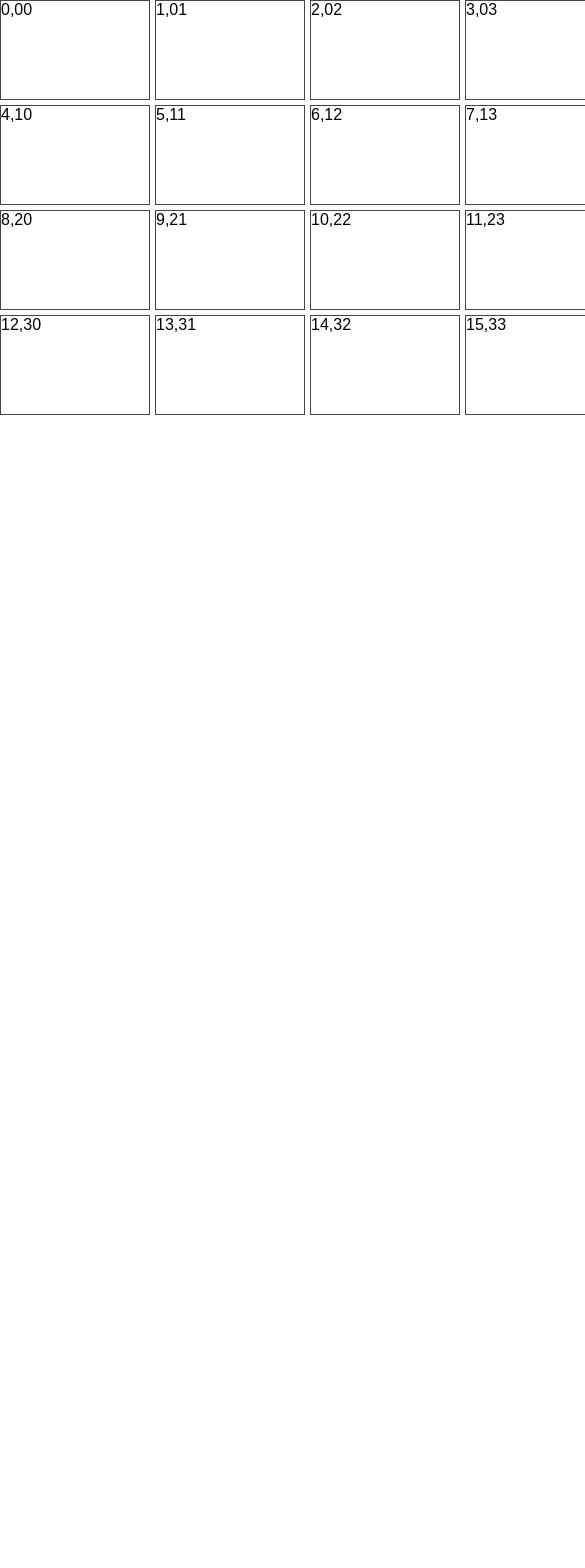
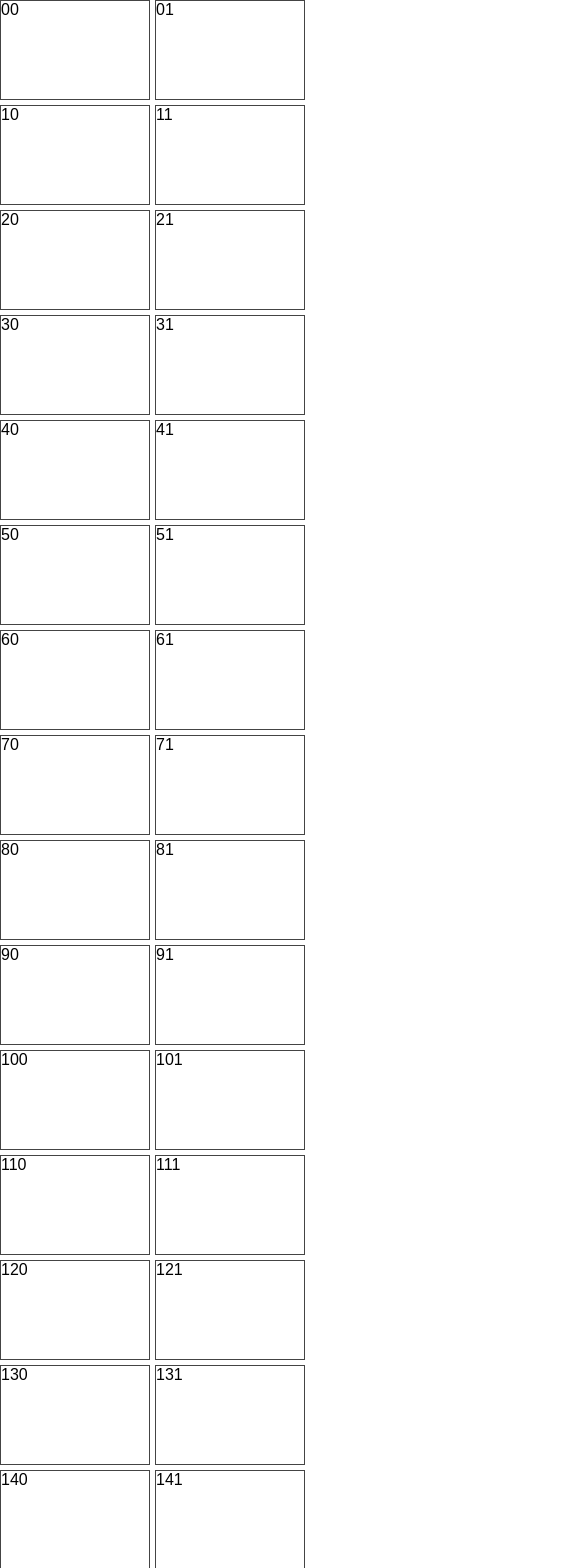
Before and after one commit to BennyCarlsson/GridBlockThingie, a React (Create React App) app: page / in a window 390 px wide. Shown: the top 1568 px of the page, 585 px wide, since content can reach past the window. Before the commit the page ends 844 px from the top, so only its background shows below. Built offline with nearby package versions, Linux system fonts and the light colour scheme.

Commit message:
change rowDivideNumber to 4 or 2 to make grid work with 4 or 2 columns

```diff
--- a/src/App.css
+++ b/src/App.css
@@ -10,3 +10,11 @@
 .standardGridBlock{
 
 }
+@media only screen and (max-width:767px){
+  .container{
+    display: grid;
+    grid-template-columns: repeat(2, 150px);
+    grid-auto-rows: 100px;
+    grid-gap: 5px;
+  }
+}
--- a/src/App.js
+++ b/src/App.js
@@ -1,6 +1,6 @@
 import React, { Component } from 'react';
 import './App.css';
-
+const rowdDivideNumber = 2;
 class App extends Component {
   constructor(props) {
     super(props)
@@ -15,48 +15,20 @@ class App extends Component {
     this.setState({grids:arr})
   }
   removeFromGrid(matrix){
-    console.log("row1 "+matrix[0][0][0][0])
     let row1 = matrix[0][0][0][0] <= matrix[1][0][0][0] ? matrix[0][0][0][0] : matrix[1][0][0][0]
-    console.log("row2 "+matrix[0][0][1][0])
     let row2 = matrix[0][0][1][0] <= matrix[1][0][1][0] ? matrix[0][0][1][0] : matrix[1][0][1][0]
 
-    console.log("col1 "+matrix[1][0][0][0])
     let col1 = matrix[1][0][0][0] > matrix[0][0][0][0] ? matrix[1][0][0][0] : matrix[0][0][0][0]
-    console.log("col2 "+matrix[1][0][1][0])
     let col2 = matrix[1][0][1][0] > matrix[0][0][1][0] ? matrix[1][0][1][0] : matrix[0][0][1][0]
 
     let array = this.state.standardGridBlocks.slice()
     for(let i = row1;i <= col1;i++){
       for(let y = row2;y <= col2;y++){
-        let index = (i*4)+y
-        console.log(index)
+        let index = (i*rowdDivideNumber)+y
         array.splice(index,1,"")
       }
     }
      this.setState({standardGridBlocks:array})
-
-
-
-    /*let low = arr[0][0] < arr[1][0] ? arr[0][0]-1 : arr[1][0]-1
-    let high = arr[0][0] > arr[1][0] ? arr[0][0]-1 : arr[1][0]-1
-    let col = ((high-(low+4))%4)
-    let row = Math.floor((high-(low+4))/4)
-    //console.log("col "+col+" row: "+row)
-    console.log("col: "+col)
-
-    //let array = this.state.standardGridBlocks.slice();
-    //array.splice(2,-2)
-    //for each row
-    for(let i = 0; i < row; i++){
-      //for each col
-      for(let y = 0; y < col; y++){ //-?
-        //remove colums
-        // +/- ?
-      }
-      //col+4
-    }
-    //this.setState({standardGridBlocks:array})
-  */
   }
 
   onGridClick(index,matrix){
@@ -68,13 +40,13 @@ class App extends Component {
       this.gridIndexArray[1][0] = index
       this.gridMatrix[1][0] = matrix
 
-      let col =  [[this.gridIndexArray[0][0]%4],[this.gridIndexArray[1][0]%4]]
-      if(col[0][0] === 0){col[0][0] = 4}
-      if(col[1][0] === 0){col[1][0] = 4}
+      let col =  [[this.gridIndexArray[0][0]%rowdDivideNumber],[this.gridIndexArray[1][0]%rowdDivideNumber]]
+      if(col[0][0] === 0){col[0][0] = rowdDivideNumber}
+      if(col[1][0] === 0){col[1][0] = rowdDivideNumber}
       col[0][0] >col[1][0] ? col[0][0]++ : col[1][0]++
 
-      let row = [[Math.floor((this.gridIndexArray[0][0]-1)/4)+1],
-                 [Math.floor((this.gridIndexArray[1][0]-1)/4)+1]]
+      let row = [[Math.floor((this.gridIndexArray[0][0]-1)/rowdDivideNumber)+1],
+                 [Math.floor((this.gridIndexArray[1][0]-1)/rowdDivideNumber)+1]]
       row[0][0] > row[1][0] ? row[0][0]++ : row[1][0]++
       this.addToGrid(col,row)
       this.removeFromGrid(this.gridMatrix)
@@ -84,8 +56,8 @@ class App extends Component {
   componentWillMount(){
     var arr = []
     let count = 0;
-    for (let i = 0; i < 4; i++) {
-      for(let y = 0; y < 4; y++){
+    for (let i = 0; i < 25; i++) {
+      for(let y = 0; y < rowdDivideNumber; y++){
         arr.push(<StandardGridBlock key={"i"+i+y} index={count} matrix={[[i],[y]]}
           onClick={this.onGridClick.bind(this)}/>)
           count++
@@ -109,13 +81,12 @@ class App extends Component {
   }
 }
 class CreatedGridBlock extends Component{
-  onClick(e){
-    console.log("big")
-  }
   render(){
+    console.log("col: "+this.props.col)
+    console.log("row: "+this.props.row)
     return(
-      <div className={"gridBlock item"+this.props.index}
-        style={{gridColumn:this.props.col,gridRow:this.props.row}} onClick={this.onClick.bind(this)}></div>
+      <div className={"gridBlock"}
+        style={{gridColumn:this.props.col,gridRow:this.props.row}}></div>
     )
   }
 }
@@ -124,10 +95,8 @@ class StandardGridBlock extends Component{
     return(
       <div className={"gridBlock standardGridBlock item"+this.props.index}
         onClick={() => this.props.onClick(this.props.index, this.props.matrix)}>
-        {this.props.index}
-        ,
         {this.props.matrix}
-        </div>
+      </div>
     )
   }
 }
```
